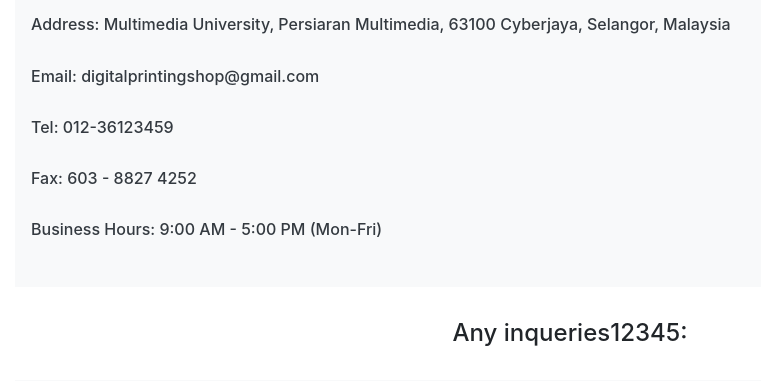
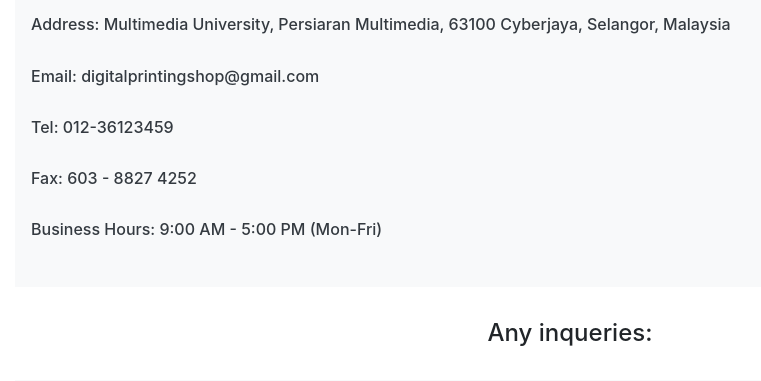
Before and after one commit to pk3ds/testwebapp, a PHP site: page /inqueries.php in a window 1280 px wide. Shown: the part 375-756 px from the top of the page, without its empty margins (70-831 px from the left). Run offline with PHP 8.4, Linux system fonts and the light colour scheme; data that the repository does not hold is empty.

Commit message:
Update contact_us.php

```diff
--- a/customer/contact_us.php
+++ b/customer/contact_us.php
@@ -57,7 +57,7 @@
 		<!--Form for submitting a request-->
 		<form action="inqueries.php" method="POST">
 		<div class="container">
-			<h4 class="text-center">Any inqueries12345:</h4><br/>
+			<h4 class="text-center">Any inqueries:</h4><br/>
 			<!-- colour for background-->
 				<div class="p-3 mb-2 bg-light text-dark">
 					<nav class="text-left">
```
